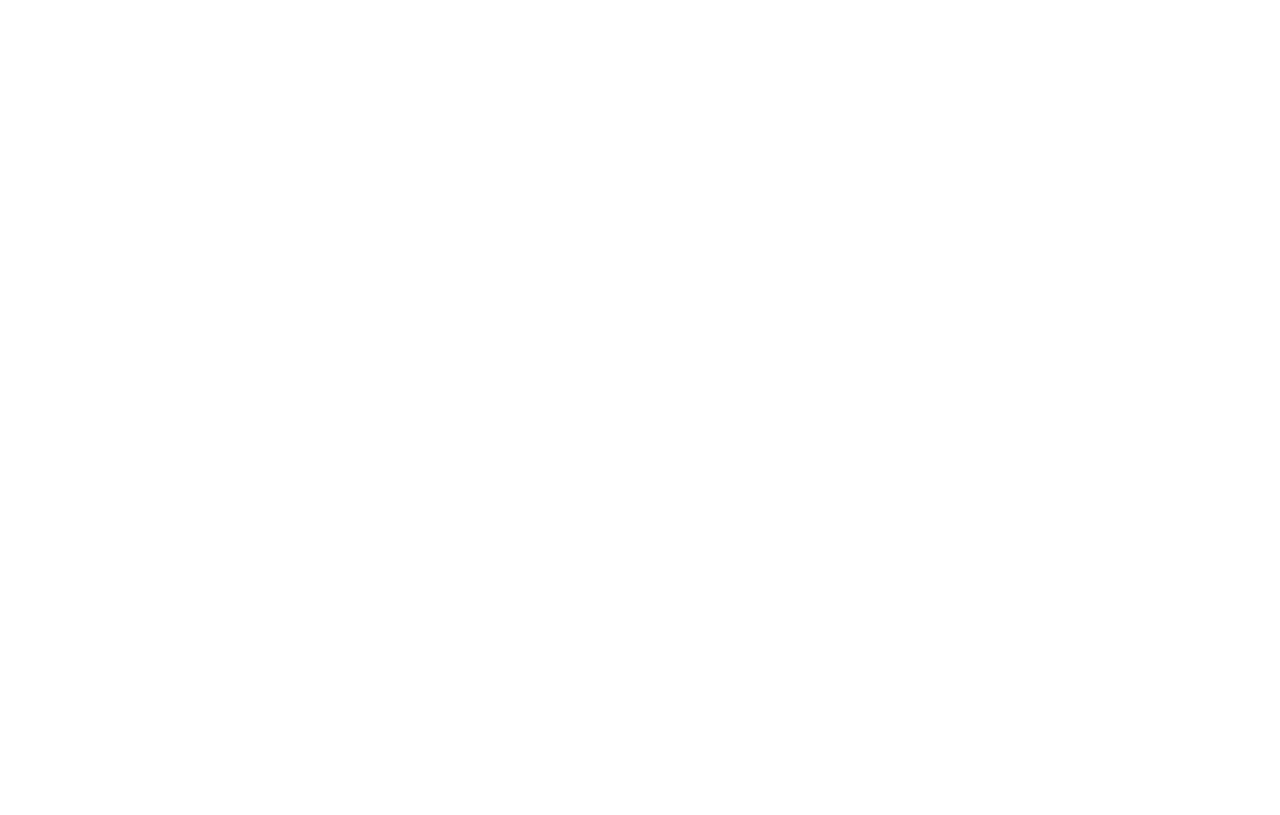
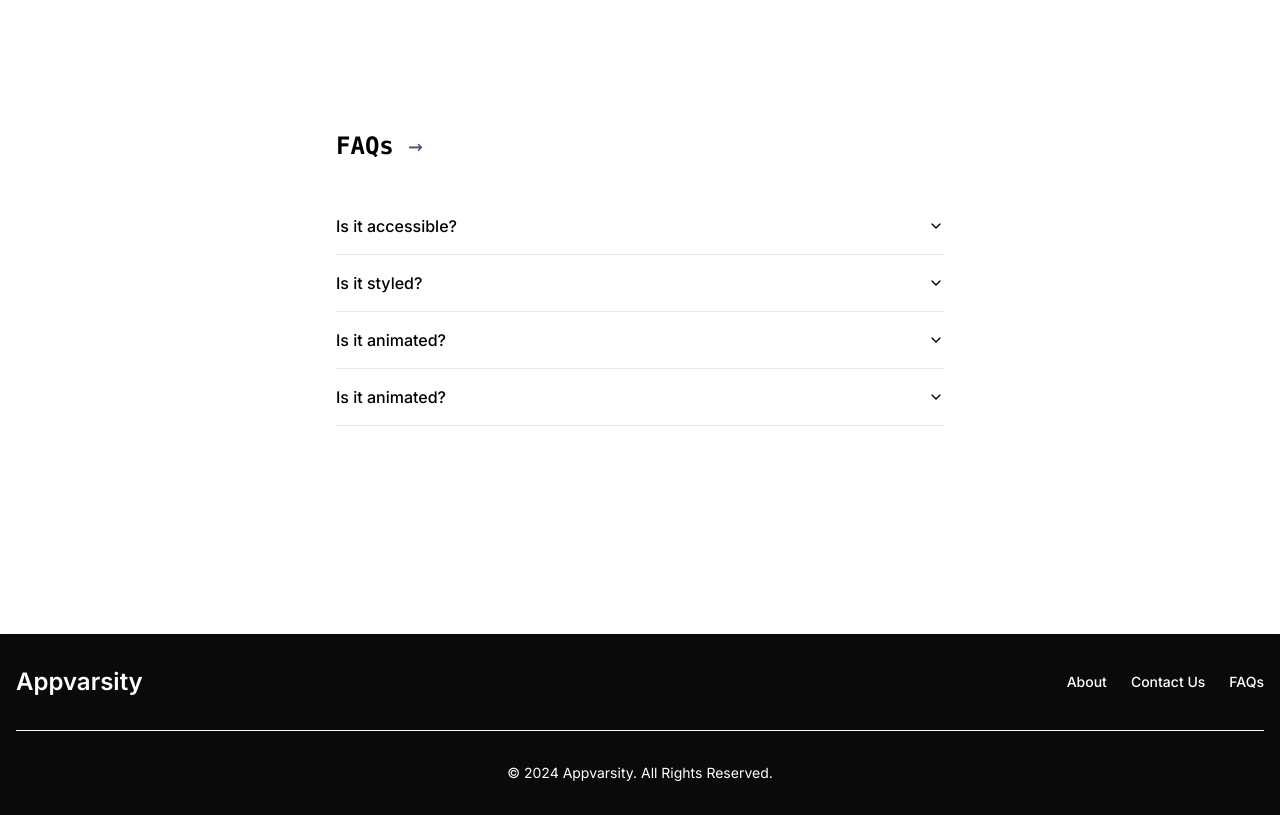
Before and after one commit to somkenemuscle/AppVarsity, a Next.js app: page / in a window 1280 px wide. Shown: the part 1800-2615 px from the top of the page. Before the commit the page ends 1802 px from the top, so only its background shows below. Built offline with nearby package versions, Linux system fonts and the light colour scheme; no server answers.

Commit message:
2:working on homepage:footer/accordion

```diff
--- a/app/(root)/page.tsx
+++ b/app/(root)/page.tsx
@@ -1,12 +1,18 @@
 import HeroSection from "@/components/shared/Herosection";
 import Services from "@/components/shared/Services";
-import Example from "@/components/shared/Features";
+import Features from "@/components/shared/Features";
+import { AccordionFaqs } from "@/components/shared/Faqs";
+import Footer from "@/components/shared/Footer";
+
+
 export default function Home() {
   return (
     <main>
       <HeroSection />
       <Services />
-      <Example />
+      <Features />
+      <AccordionFaqs />
+      <Footer />
     </main>
   );
 }
--- /dev/null
+++ b/components/shared/Faqs.tsx
@@ -0,0 +1,30 @@
+import {
+    Accordion,
+    AccordionContent,
+    AccordionItem,
+    AccordionTrigger,
+} from "@/components/ui/accordion"
+import SlideIn from "./SlideIn"
+import { faqsOnHomepage } from "@/constants/faqsOnHomePage"
+
+
+export function AccordionFaqs() {
+
+    return (
+        <SlideIn direction='bottom'>
+            <div className="mt-32 mb-20">
+                <div className="mx-auto max-w-2xl px-4 lg:px-8">
+                    <p className="font-semibold text-2xl mb-9 sm:text-left font-mono"> FAQs <span className="font-extralight text-slate-600" aria-hidden="true">→</span></p>
+                    <Accordion type="single" collapsible className="w-full">
+                        {faqsOnHomepage.map((item) => (
+                            <AccordionItem key={item.value} value={item.value}>
+                                <AccordionTrigger>{item.trigger}</AccordionTrigger>
+                                <AccordionContent>{item.content}</AccordionContent>
+                            </AccordionItem>
+                        ))}
+                    </Accordion>
+                </div>
+            </div>
+        </SlideIn>
+    )
+}
--- a/components/shared/Features.tsx
+++ b/components/shared/Features.tsx
@@ -2,7 +2,7 @@ import SlideIn from './SlideIn';
 import { features } from '@/constants/features';
 
 
-export default function Example() {
+export default function Features() {
     return (
         <SlideIn direction='bottom'>
             <div className="overflow-hidden bg-white py-10 sm:py-12">
@@ -26,7 +26,7 @@ export default function Example() {
                             </div>
                         </div>
                         <img
-                            alt="Product screenshot"
+                            alt="documentation"
                             src="/assets/images/docs.jpg"
                             width={2432}
                             height={1442}
--- /dev/null
+++ b/components/shared/Footer.tsx
@@ -0,0 +1,40 @@
+import Link from 'next/link';
+
+function Footer() {
+    return (
+        <footer className="bg-neutral-950 text-white shadow mt-52">
+            <div className="w-full max-w-screen-xl mx-auto p-4 md:py-8">
+                <div className="sm:flex sm:items-center sm:justify-between">
+                    <Link href="/">
+                        <span className="flex items-center mb-4 sm:mb-0 space-x-3 rtl:space-x-reverse text-2xl font-semibold whitespace-nowrap dark:text-white">
+                            Appvarsity
+                        </span>
+                    </Link>
+                    <ul className="flex flex-wrap items-center mb-6 text-sm font-medium text-white sm:mb-0 dark:text-gray-400">
+                        <li>
+                            <Link href="#">
+                                <span className="hover:underline me-4 md:me-6">About</span>
+                            </Link>
+                        </li>
+                        <li>
+                            <Link href="#">
+                                <span className="hover:underline me-4 md:me-6">Contact Us</span>
+                            </Link>
+                        </li>
+                        <li>
+                            <Link href="#">
+                                <span className="hover:underline">FAQs</span>
+                            </Link>
+                        </li>
+                    </ul>
+                </div>
+                <hr className="my-6 border-white sm:mx-auto dark:border-white lg:my-8" />
+                <span className="block text-sm text-white sm:text-center dark:text-gray-400">
+                    © 2024 <Link href="/"><span className="hover:underline">Appvarsity</span></Link>. All Rights Reserved.
+                </span>
+            </div>
+        </footer>
+    )
+}
+
+export default Footer;
--- a/components/shared/Herosection.tsx
+++ b/components/shared/Herosection.tsx
@@ -14,7 +14,6 @@ const HeroSection = () => {
                         Welcome to Appvarsity, we provide you with all the
                         neccessary resources needed to take your aptech career
                         to the next level.
-
                     </p>
                     <div className="mt-10 flex items-center justify-center gap-x-6">
                         <Link
@@ -29,7 +28,6 @@ const HeroSection = () => {
                     </div>
                 </div>
             </div>
-            {/* <div className="absolute inset-x-0 bottom-0 h-20 bg-white"></div> */}
         </div>
     )
 }
--- /dev/null
+++ b/components/ui/accordion.tsx
@@ -0,0 +1,58 @@
+"use client"
+
+import * as React from "react"
+import * as AccordionPrimitive from "@radix-ui/react-accordion"
+import { ChevronDown } from "lucide-react"
+
+import { cn } from "@/lib/utils"
+
+const Accordion = AccordionPrimitive.Root
+
+const AccordionItem = React.forwardRef<
+  React.ElementRef<typeof AccordionPrimitive.Item>,
+  React.ComponentPropsWithoutRef<typeof AccordionPrimitive.Item>
+>(({ className, ...props }, ref) => (
+  <AccordionPrimitive.Item
+    ref={ref}
+    className={cn("border-b", className)}
+    {...props}
+  />
+))
+AccordionItem.displayName = "AccordionItem"
+
+const AccordionTrigger = React.forwardRef<
+  React.ElementRef<typeof AccordionPrimitive.Trigger>,
+  React.ComponentPropsWithoutRef<typeof AccordionPrimitive.Trigger>
+>(({ className, children, ...props }, ref) => (
+  <AccordionPrimitive.Header className="flex">
+    <AccordionPrimitive.Trigger
+      ref={ref}
+      className={cn(
+        "flex flex-1 items-center justify-between py-4 font-medium transition-all hover:underline [&[data-state=open]>svg]:rotate-180",
+        className
+      )}
+      {...props}
+    >
+      {children}
+      <ChevronDown className="h-4 w-4 shrink-0 transition-transform duration-200" />
+    </AccordionPrimitive.Trigger>
+  </AccordionPrimitive.Header>
+))
+AccordionTrigger.displayName = AccordionPrimitive.Trigger.displayName
+
+const AccordionContent = React.forwardRef<
+  React.ElementRef<typeof AccordionPrimitive.Content>,
+  React.ComponentPropsWithoutRef<typeof AccordionPrimitive.Content>
+>(({ className, children, ...props }, ref) => (
+  <AccordionPrimitive.Content
+    ref={ref}
+    className="overflow-hidden text-sm transition-all data-[state=closed]:animate-accordion-up data-[state=open]:animate-accordion-down"
+    {...props}
+  >
+    <div className={cn("pb-4 pt-0", className)}>{children}</div>
+  </AccordionPrimitive.Content>
+))
+
+AccordionContent.displayName = AccordionPrimitive.Content.displayName
+
+export { Accordion, AccordionItem, AccordionTrigger, AccordionContent }
--- /dev/null
+++ b/constants/faqsOnHomePage.ts
@@ -0,0 +1,22 @@
+export const faqsOnHomepage = [
+    {
+        value: 'item-1',
+        trigger: 'Is it accessible?',
+        content: 'Yes. It adheres to the WAI-ARIA design pattern.'
+    },
+    {
+        value: 'item-2',
+        trigger: 'Is it styled?',
+        content: 'Yes. It comes with default styles that match the other components\' aesthetic.'
+    },
+    {
+        value: 'item-3',
+        trigger: 'Is it animated?',
+        content: 'Yes. It\'s animated by default, but you can disable it if you prefer.'
+    },
+    {
+        value: 'item-4',
+        trigger: 'Is it animated?',
+        content: 'Yes. It\'s animated by default, but you can disable it if you prefer.'
+    },
+];
--- a/package.json
+++ b/package.json
@@ -12,6 +12,7 @@
     "@clerk/nextjs": "^5.2.12",
     "@headlessui/react": "^2.1.2",
     "@heroicons/react": "^2.1.5",
+    "@radix-ui/react-accordion": "^1.2.0",
     "@radix-ui/react-dropdown-menu": "^2.1.1",
     "@radix-ui/react-slot": "^1.1.0",
     "class-variance-authority": "^0.7.0",
--- a/tailwind.config.ts
+++ b/tailwind.config.ts
@@ -1,6 +1,4 @@
 import type { Config } from "tailwindcss";
-
-const flattenColorPalette = require("tailwindcss/lib/util/flattenColorPalette").default;
 
 const config = {
   darkMode: ["class"],
@@ -43,19 +41,8 @@ const config = {
   },
   plugins: [
     require("tailwindcss-animate"),
-    addVariablesForColors
   ],
 } satisfies Config;
 
-function addVariablesForColors({ addBase, theme }: any) {
-  let allColors = flattenColorPalette(theme("colors"));
-  let newVars = Object.fromEntries(
-    Object.entries(allColors).map(([key, val]) => [`--${key}`, val])
-  );
-
-  addBase({
-    ":root": newVars,
-  });
-}
 
 export default config;
```
Also changed, not shown: 1 other file (tests, documents, lock files or other folders).
